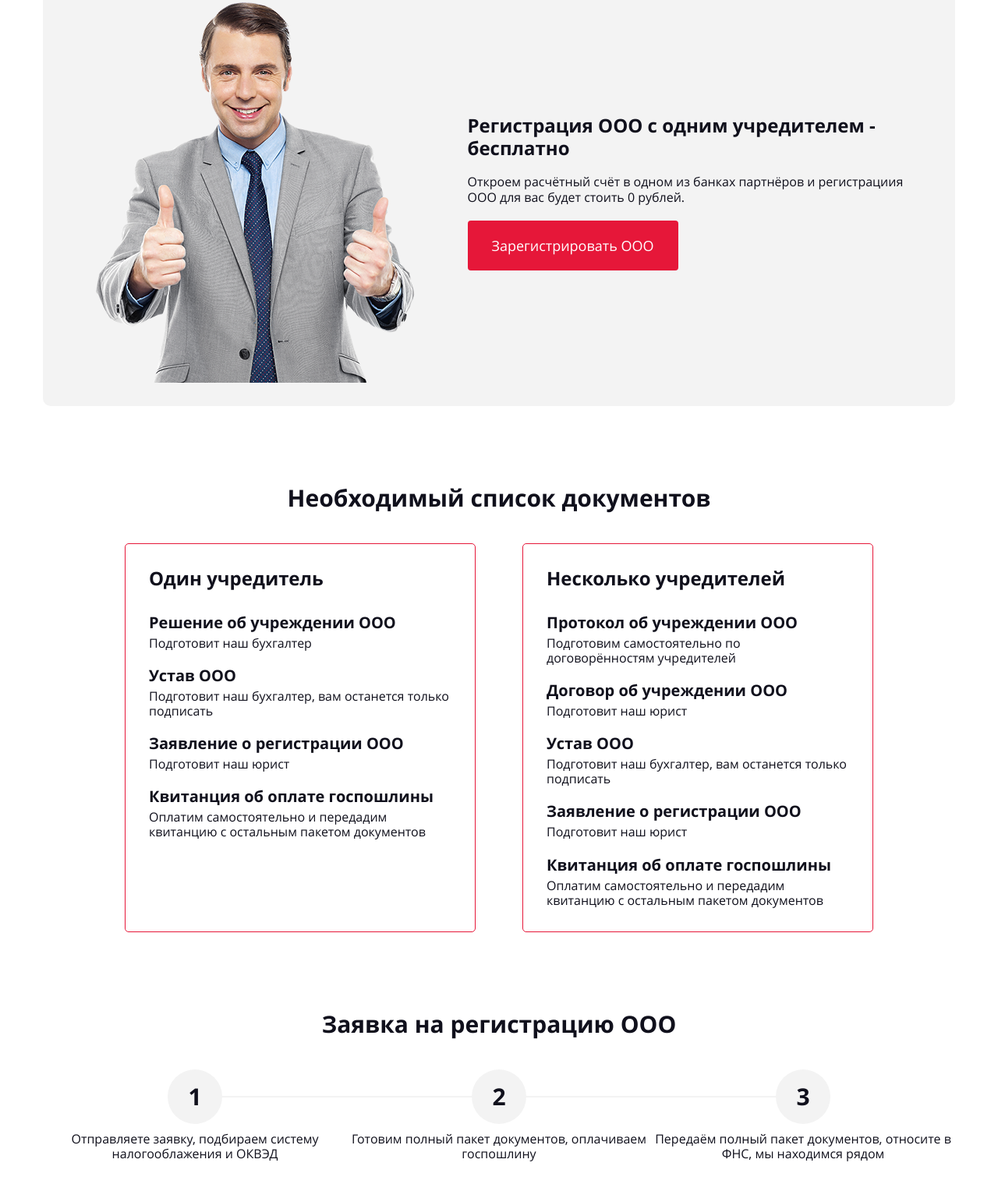
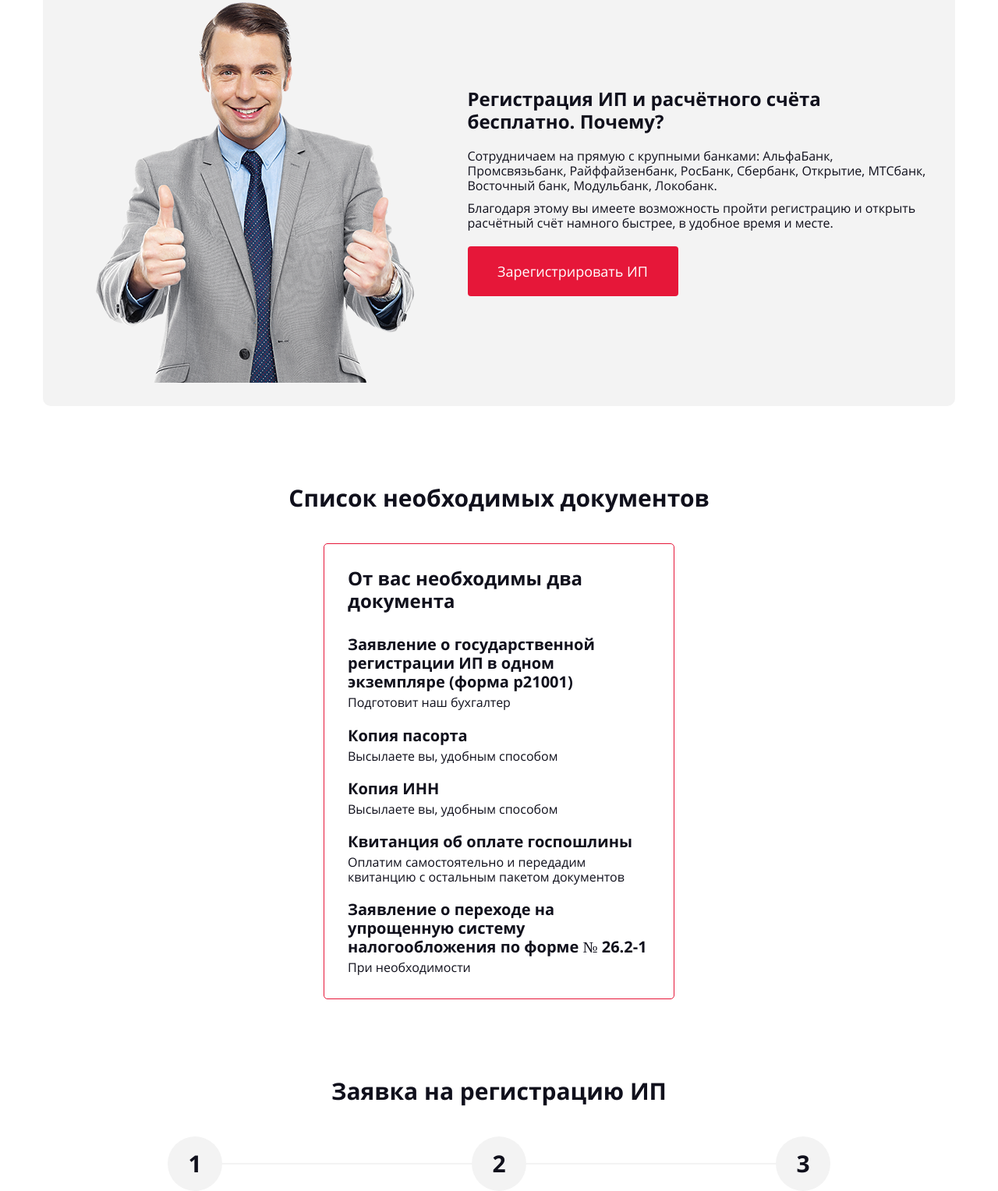
Before and after one commit to evox1994/mb, a plain HTML site: page registration-ip.html in a window 1280 px wide. Shown: the part 1272-2800 px from the top of the page at 78% size. Drawn offline with Linux system fonts and the light colour scheme.

Commit message:
sdfvdsfv

```diff
--- a/css/registration-ooo.css
+++ b/css/registration-ooo.css
@@ -254,6 +254,13 @@
 	color: #10101c;
 	margin: 20px auto;
 }
+.b-3 .text p {
+	display: block;
+	margin-bottom: 10px;
+}
+.b-3 .text p:last-child {
+	margin-bottom: 0;
+}
 .b-3 .btn {
 	max-width: 270px;
 }
@@ -274,6 +281,9 @@
 	margin: 40px auto 0;
 	text-align: left;
 }
+.b-4 .items.type-2 {
+	display: block;
+}
 .b-4 .item {
 	width: calc(50% - 15px);
 	max-width: 450px;
@@ -281,6 +291,10 @@
 	box-sizing: border-box;
 	border: 1px solid #e61739;
 	padding: 30px;
+}
+.b-4 .items.type-2 .item {
+	width: 100%;
+	margin: 0 auto;
 }
 .b-4 .item-title {
 	display: block;
--- a/registration-ooo.html
+++ b/registration-ip.html
@@ -158,16 +158,16 @@
 
 	<div class="b b-1">
 		<div class="b-block">
-			<div class="nav"><span><a href="index.html">Главная</a></span><span>Контакты</span></div>
+			<div class="nav"><span><a href="index.html">Главная</a></span><span>Регистрация ИП</span></div>
 			<div class="wrap">
 				<div class="content">
-					<h2 class="title">Регистрация ООО в Томске удалённо, за&nbsp;5&nbsp;дней</h2>
+					<h2 class="title">Регистрация ИП в Томске бесплатно</h2>
 					<ul class="b-1-list">
 						<li>Оформим полный пакет документов, без посещения офиса</li>
-						<li>Передадим документы в налоговую</li>
-						<li>Регистрация с одним учредителем - <span>бесплатно</span></li>
+						<li>Не нужно ездить в налоговую</li>
+						<li>Открытие расчётного счёта <span>бесплатно</span></li>
 					</ul>
-					<a href="#" class="btn">Зарегистрировать ООО</a>
+					<a href="#" class="btn">Зарегистрировать ИП</a>
 				</div>
 				<div class="image"><img src="i/b-1-doc.png" alt=""></div>
 			</div>
@@ -196,7 +196,7 @@
 					<div class="image"><img src="i/copy-icon.svg" alt=""></div>
 					<div class="text">
 						<div class="li-title">Поможем выбрать правильно</div>
-						<div class="li-text">Подберём ОКВЭД, систему налогооблажения. Проконсультируем по работе с одним или несколькими учредителями.</div>
+						<div class="li-text">Подберём ОКВЭД, систему налогооблажения. Проконсультируем по эффективному ведению бухгалетрии.</div>
 					</div>
 				</li>
 				<li>
@@ -215,9 +215,12 @@
 			<div class="wrap">
 				<div class="image"><img src="i/b-1-reviews.png" alt=""></div>
 				<div class="content">
-					<h2 class="title">Регистрация ООО с одним учредителем - бесплатно</h2>
-					<div class="text">Откроем расчётный счёт в одном из банках партнёров и регистрациия ООО для вас будет стоить 0 рублей.</div>
-					<a href="#" class="btn">Зарегистрировать ООО</a>
+					<h2 class="title">Регистрация ИП и расчётного счёта бесплатно. Почему?</h2>
+					<div class="text">
+						<p>Сотрудничаем на прямую с крупными банками: АльфаБанк, Промсвязьбанк, Райффайзенбанк, РосБанк, Сбербанк, Открытие, МТСбанк, Восточный банк, Модульбанк, Локобанк.</p>
+						<p>Благодаря этому вы имеете возможность пройти регистрацию и открыть расчётный счёт намного быстрее, в удобное время и месте.</p>
+					</div>
+					<a href="#" class="btn">Зарегистрировать ИП</a>
 				</div>
 			</div>
 		</div>
@@ -225,51 +228,30 @@
 
 	<div class="b b-4">
 		<div class="b-block">
-			<h2 class="title">Необходимый список документов</h2>
-			<div class="items">
+			<h2 class="title">Список необходимых документов</h2>
+			<div class="items type-2">
 				<div class="item">
-					<div class="item-title">Один учредитель</div>
+					<div class="item-title">От вас необходимы два документа</div>
 					<ul>
 						<li>
-							<div class="name">Решение об учреждении ООО</div>
+							<div class="name">Заявление о государственной регистрации ИП в одном экземпляре (форма р21001)</div>
 							<div class="descr">Подготовит наш бухгалтер</div>
 						</li>
 						<li>
-							<div class="name">Устав ООО</div>
-							<div class="descr">Подготовит наш бухгалтер, вам останется только подписать</div>
+							<div class="name">Копия пасорта</div>
+							<div class="descr">Высылаете вы, удобным способом</div>
 						</li>
 						<li>
-							<div class="name">Заявление о регистрации ООО</div>
-							<div class="descr">Подготовит наш юрист</div>
+							<div class="name">Копия ИНН</div>
+							<div class="descr">Высылаете вы, удобным способом</div>
 						</li>
 						<li>
 							<div class="name">Квитанция об оплате госпошлины</div>
 							<div class="descr">Оплатим самостоятельно и передадим квитанцию с остальным пакетом документов</div>
 						</li>
-					</ul>
-				</div>
-				<div class="item">
-					<div class="item-title">Несколько учредителей</div>
-					<ul>
 						<li>
-							<div class="name">Протокол об учреждении ООО</div>
-							<div class="descr">Подготовим самостоятельно по договорённостям учредителей</div>
-						</li>
-						<li>
-							<div class="name">Договор об учреждении ООО</div>
-							<div class="descr">Подготовит наш юрист</div>
-						</li>
-						<li>
-							<div class="name">Устав ООО</div>
-							<div class="descr">Подготовит наш бухгалтер, вам останется только подписать</div>
-						</li>
-						<li>
-							<div class="name">Заявление о регистрации ООО</div>
-							<div class="descr">Подготовит наш юрист</div>
-						</li>
-						<li>
-							<div class="name">Квитанция об оплате госпошлины</div>
-							<div class="descr">Оплатим самостоятельно и передадим квитанцию с остальным пакетом документов</div>
+							<div class="name">Заявление о переходе на упрощенную систему налогообложения по форме № 26.2-1</div>
+							<div class="descr">При необходимости</div>
 						</li>
 					</ul>
 				</div>
@@ -279,7 +261,7 @@
 
 	<div class="b b-5" id="b-5">
 		<div class="b-block">
-			<h2 class="title">Заявка на регистрацию ООО</h2>
+			<h2 class="title">Заявка на регистрацию ИП</h2>
 			<ul class="b-5-list">
 				<li>
 					<div class="number"><span>1</span></div>
@@ -291,7 +273,7 @@
 				</li>
 				<li>
 					<div class="number"><span>3</span></div>
-					<div class="text">Передаём полный пакет документов, относите в ФНС, мы находимся рядом</div>
+					<div class="text">Регистрируем расчётный счёт, передаём полный пакет документов</div>
 				</li>
 			</ul>
 			<div class="b-5-wrap">
@@ -300,7 +282,7 @@
 					<input type="tel" placeholder="Ваш телефон">
 					<div class="buttons clearfix">
 						<button type="submit" class="right">Отправить</button>
-						<div class="button-text left"><div class="radio-btn active"></div>Отправляя заявку, Вы соглашаетесь<br> с <a href="#" target="_blank">политикой конфиденциальности</a></div>
+						<div class="button-text left"><div class="radio-btn active"></div>Я принимаю условия <a href="#" target="_blank">политики<br> обработки персональных данных</a></div>
 					</div>
 				</form>
 			</div>
@@ -309,19 +291,18 @@
 
 	<div class="b b-6">
 		<div class="b-block">
-			<h2 class="title">Другие услуги для ООО</h2>
+			<h2 class="title">Другие услуги для ИП</h2>
 			<div class="wrap">
 				<ul>
-					<li><a href="#">Абонентское обслуживание</a></li>
+					<li><a href="#">Бухгалтерское абонентское обслуживание</a></li>
+					<li><a href="#">Подготовка пакета документов для регистрации в качестве работодателя</a></li>
+					<li><a href="#">Консультирование по налоговому законодательству</a></li>
 					<li><a href="#">Подготовка к налоговым проверкам</a></li>
-					<li><a href="#">Консультирование по налоговому законодательству и бухгалтерскому учету</a></li>
-					<li><a href="#">Услуги по кадровому учету и трудовым отношениям</a></li>
-					<li><a href="#">Постановка бухгалтерского учета</a></li>
-					<li><a href="#">Ликвидация ООО</a></li>
-					<li><a href="#">Восстановление бухгалтерского учета</a></li>
+					<li><a href="#">Постановка налогового учета</a></li>
 					<li><a href="#">Юридическое абонентское обслуживание</a></li>
-					<li><a href="#">Подготовка бухгалтерской и налоговой отчетности и отправка ее в органы контроля</a></li>
+					<li><a href="#">Восстановление налогового учета</a></li>
 					<li><a href="#">Устная (письменная) юридическая консультация</a></li>
+					<li><a href="#">Составление отчетности по разным системам налогообложения (ОСН, УСН, ЕНВД, ЕСХН)</a></li>
 				</ul>
 			</div>
 		</div>
```
